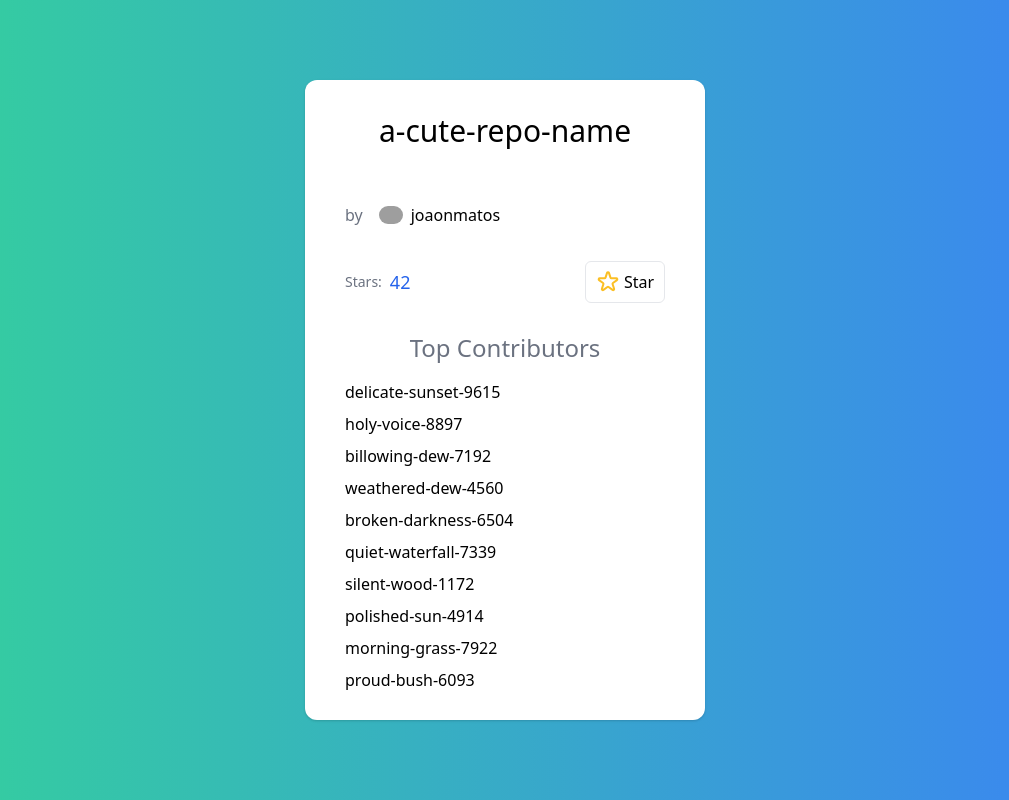
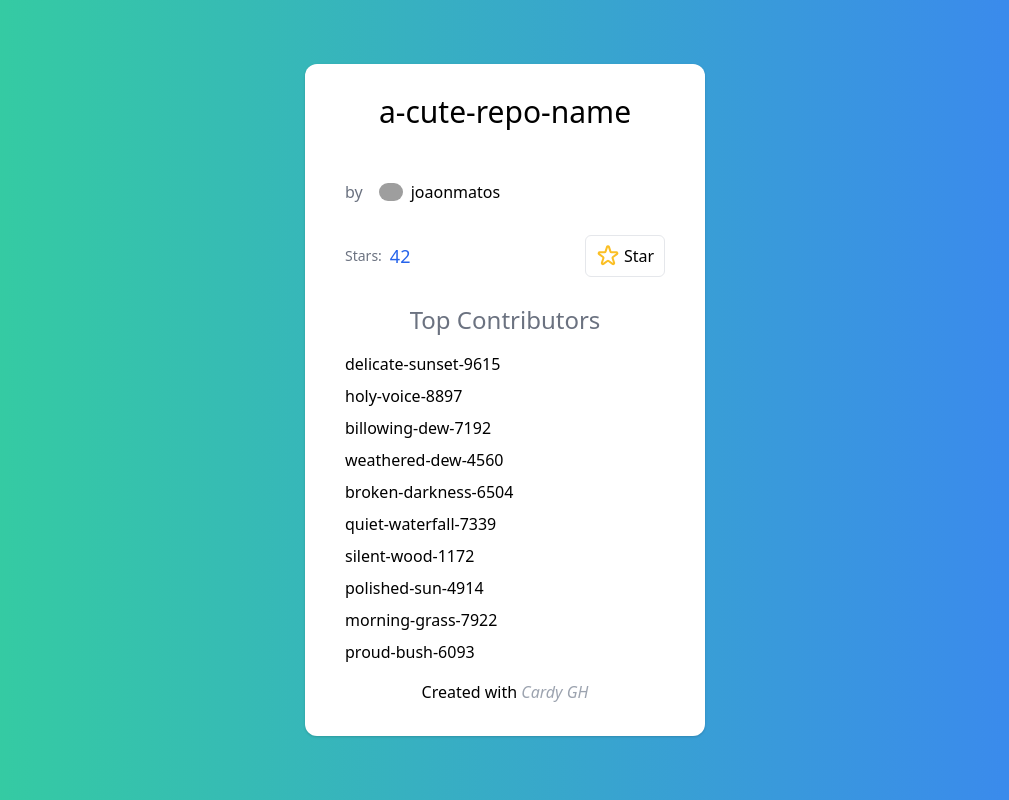
Before and after one commit to joaonmatos/superchat-frontend-challenge, a Next.js app: page / in a window 1280 px wide. Shown: the whole page, without its empty margins (135-1144 px from the left). Built offline with nearby package versions, Linux system fonts and the light colour scheme; grey boxes are pictures that could not be loaded.

Commit message:
Generate card for any GitHub repository

```diff
--- a/components/GitHubCard.tsx
+++ b/components/GitHubCard.tsx
@@ -1,5 +1,6 @@
 import { Repository } from "../interfaces";
 import styles from "../styles/Card.module.css";
+import Link from "next/link";
 
 export default function GitHubCard(props: { repository: Repository }) {
   const { name, owner, stars, topContributors } = props.repository;
@@ -29,7 +30,10 @@ export default function GitHubCard(props: { repository: Repository }) {
           Stars:<span className="ml-2 text-blue-600 text-lg">{stars}</span>
         </span>
 
-        <button className="border flex py-2 px-2 w-20 items-center rounded-md justify-around">
+        <a
+          href={repoUrl}
+          className="border flex py-2 px-2 w-20 items-center rounded-md justify-around"
+        >
           <svg
             xmlns="http://www.w3.org/2000/svg"
             fill="none"
@@ -47,12 +51,13 @@ export default function GitHubCard(props: { repository: Repository }) {
             />
           </svg>
           Star
-        </button>
+        </a>
       </p>
       <div className="px-10 flex flex-col justify-start">
         <h2 className="mt-4 mb-2 text-2xl text-gray-500 text-center">
           Top Contributors
         </h2>
+        {topContributors != null ? (
           <ol>
             {topContributors.map((contributor, i) => (
               <li key={i} className="my-2">
@@ -60,7 +65,16 @@ export default function GitHubCard(props: { repository: Repository }) {
               </li>
             ))}
           </ol>
+        ) : (
+          <p>Loading...</p>
+        )}
       </div>
+      <p className="text-center mt-2">
+        Created with{" "}
+        <Link href="/">
+          <a className="italic text-gray-400">Cardy GH</a>
+        </Link>
+      </p>
     </div>
   );
 }
--- /dev/null
+++ b/pages/api/contributors/[owner]/[repo].ts
@@ -0,0 +1,15 @@
+import { NextApiRequest, NextApiResponse } from "next";
+import { getRepoContributors } from "../../../../util/repo";
+
+export default (req: NextApiRequest, res: NextApiResponse) => {
+  const {
+    query: { owner, repo },
+  } = req;
+  if (typeof owner === "string" && typeof repo === "string") {
+    getRepoContributors(owner, repo).then((repo) =>
+      repo != null ? res.status(200).json(repo) : res.status(202).end()
+    );
+  } else {
+    res.status(400).end();
+  }
+};
--- /dev/null
+++ b/pages/at/[owner]/[repo].tsx
@@ -0,0 +1,52 @@
+import { GetServerSideProps } from "next";
+import { useState } from "react";
+import GitHubCard from "../../../components/GitHubCard";
+import { Repository } from "../../../interfaces";
+import { getRepoInformation } from "../../../util/repo";
+import bg from "../../../styles/Background.module.css";
+
+export const getServerSideProps: GetServerSideProps = async (context) => {
+  let { owner, repo } = context.query;
+  if (typeof owner !== "string") {
+    owner = owner[0];
+  }
+  if (typeof repo !== "string") {
+    repo = repo[0];
+  }
+
+  const repository = await getRepoInformation(owner, repo);
+  return {
+    props: {
+      repository,
+    },
+  };
+};
+
+type RepoPageProps = { repository: Repository };
+
+export default function RepoPage({ repository }: RepoPageProps) {
+  const { name, owner } = repository;
+  const [contributors, setContributors] = useState(null);
+
+  if (contributors === null) {
+    (async () => {
+      let req = await fetch(`/api/contributors/${owner.id}/${name}`);
+      while (req.status != 200) {
+        await new Promise((resolve) => setTimeout(resolve, 1000));
+        req = await fetch(`/api/contributors/${owner.id}/${name}`);
+      }
+      setContributors(await req.json());
+    })();
+  }
+
+  return (
+    <div className={bg["bg-layout"] + " " + bg["bg-default"]}>
+      <GitHubCard
+        repository={{
+          ...repository,
+          topContributors: contributors,
+        }}
+      />
+    </div>
+  );
+}
--- /dev/null
+++ b/styles/Background.module.css
@@ -0,0 +1,7 @@
+.bg-layout {
+  @apply w-screen h-screen flex items-center justify-center;
+}
+
+.bg-default {
+  @apply bg-gradient-to-r from-green-400 to-blue-500;
+}
--- a/styles/Card.module.css
+++ b/styles/Card.module.css
@@ -8,5 +8,5 @@
 
 .gh-card {
   display: grid;
-  grid-template-rows: 1.5fr 1fr 1fr 6fr;
+  grid-template-rows: 1.5fr 1fr 1fr 6fr 1fr;
 }
```
Also changed, not shown: public/identicon.png (added). Lines whose indentation alone changed are shown as unchanged.
